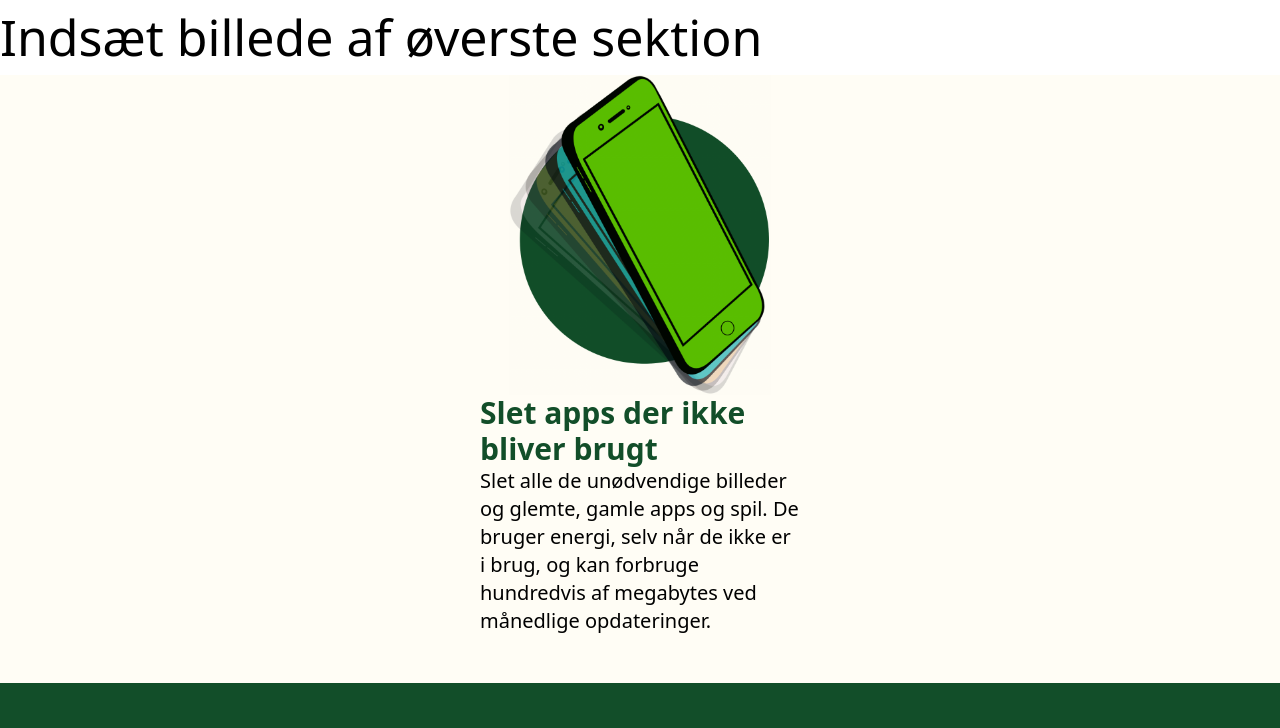
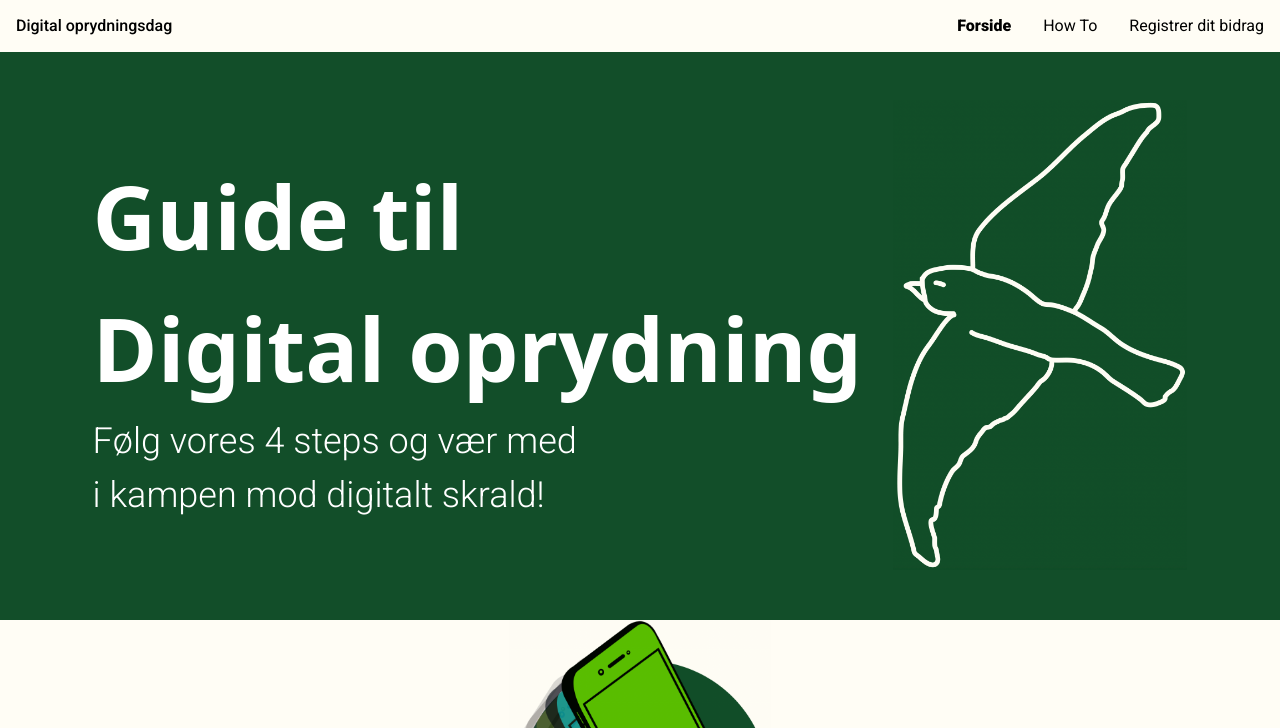
Before and after one commit to Fie-KEA/digital_oprydningsdag_team8, an Astro site: page /howto in a window 1280 px wide. Shown: the top 728 px of the page. Built offline with nearby package versions, Linux system fonts and the light colour scheme; Astro itself is replaced by a stand-in of ours; a web font is replaced by a local one.

Commit message:
HTML nav bar lavet, mangler konvetere til tailwind

```diff
--- a/src/components/Overstesektion.astro
+++ b/src/components/Overstesektion.astro
@@ -1,9 +1,111 @@
 ---
+import { Image } from 'astro:assets';
+import sek2bil from "../assets/images/sek2bil.png"
+import birdo from "../assets/images/birdo.png"
 ---
-<h1>Indsæt billede af øverste sektion</h1>
+
+<!-- <div class="nav-container">
+    <div class="nav-content">
+        <li style="float: left;"><a href="#">Digital oprydningsdag</a></li>
+        <li><a href="#">Forsiden</a></li>
+        <li><a href="#">How To</a></li>
+        <li><a href="#">Registrer dit bidrag</a></li>
+    </div>
+</div> -->
 
 <style>
-    h1{
-        font-size: 50px;
+    ul {
+      list-style-type: none;
+
+      background-color: #FFFDF5;
+      position: fixed;
+      width: 100%;
     }
+
+    li {
+      float: right;
+    }
+
+    li a {
+      display: block;
+      color: black;
+      text-align: center;
+      padding: 14px 16px;
+      text-decoration: none;
+      font-family: "Roboto", sans-serif;
+
+      font-style: normal;
+    }
+
+    li a:hover:not(.active) {
+      font-weight: 500;
+    }
+
+    .active {
+      font-weight: 800;
+    }
+    </style>
+    </head>
+    <body>
+
+    <ul>
+        <li style="float: left;"><a href="#news">Digital oprydningsdag</a></li>
+        <li><a href="#">Registrer dit bidrag</a></li>
+        <li><a href="#">How To</a></li>
+        <li><a class="active" href="#home">Forside</a></li>
+    </ul>
+
+<div class="baggrund-til-overste">
+    <div class="container-overste">
+        <div class="content-overste">
+            <h1 class="fontsizeotteotte">Guide til<br>Digital oprydning</h1>
+            <p class="overste-p">Følg vores 4 steps og vær
+                med i kampen mod digitalt skrald!</p>
+        </div>
+        <img src={birdo.src} alt="iPhone-sektion1" class="overste-img">
+    </div>
+</div>
+
+<!-- "float: left;">< -->
+
+
+<style>
+
+    /* .nav-content{
+        display: flex;
+        justify-content: center;
+        background-color: #FFFDF5;
+        padding: 20px;
+        position: fixed;
+        width: 100%;
+    }
+
+    .nav-content li{
+        list-style-type: none;
+
+    } */
+
+
+    .baggrund-til-overste{
+        background-color: #124E29;
+        padding: 100px 0px 50px 0px;
+    }
+
+    .container-overste{
+        display: flex;
+        justify-content: center;
+    }
+
+    .content-overste{
+        display: flex;
+        flex-direction: column;
+    }
+
+    .content-overste{
+        padding-top: 50px;
+    }
+
+
+
+
 </style>
--- a/src/styles/tailwind.css
+++ b/src/styles/tailwind.css
@@ -53,9 +53,32 @@
         font-weight: 300;
         font-size: 20px;
         padding-bottom: 50px;
+        text-align: center;
     }
 
+
+
     /* Desktop version */
+    .fontsizeotteotte{
+        font-size: 88px;
+        width: 800px;
+        font-weight: 600;
+        color: white;
+    }
+
+    .overste-p{
+        color: white;
+        font-family: "Roboto", sans-serif;
+        font-weight: 300;
+        font-style: normal;
+        font-size: 36px;
+        width: 490px;
+    }
+
+    .overste-img{
+        max-width: 100%;
+        max-height: 470px;
+    }
 
 
 }
```
Also changed, not shown: public/index.html (deleted), src/assets/images/birdo.png (added).
